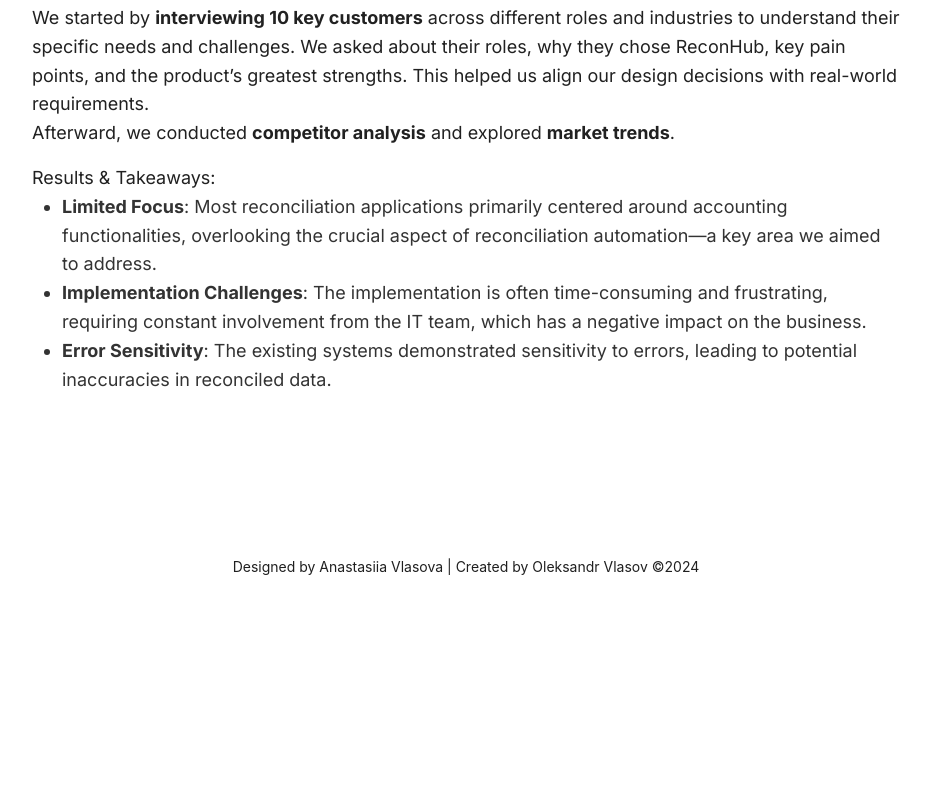
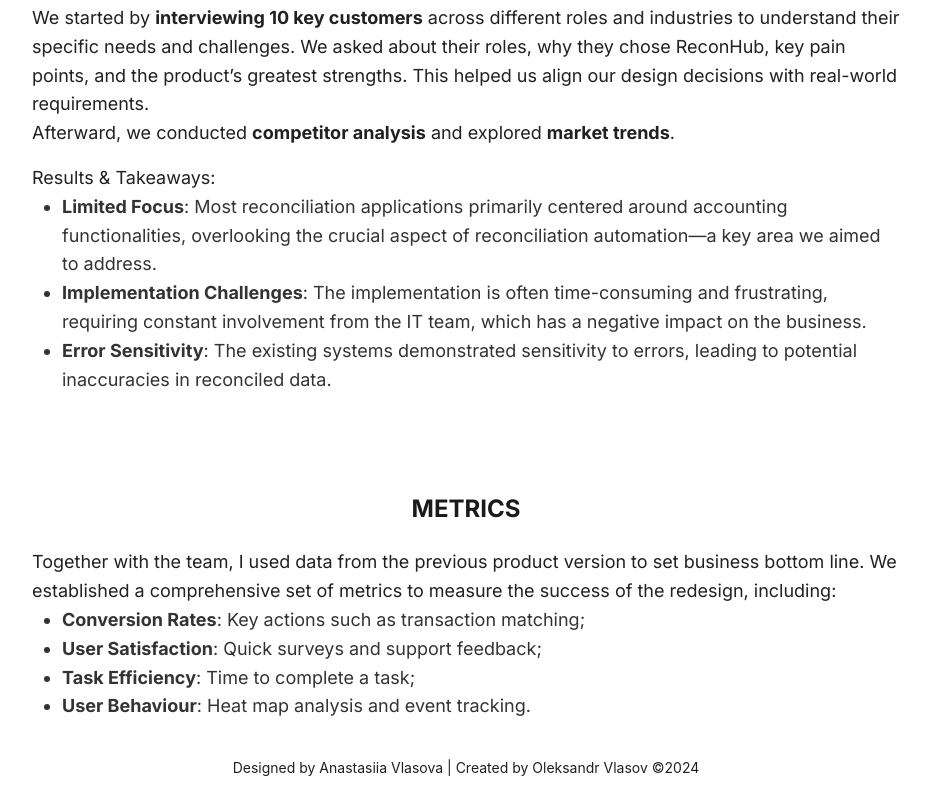
Before and after one commit to alexvlasov182/anastasiia-vlasova, a React (Vite) app: page /recon-hub in a window 1280 px wide. Shown: the part 1452-2252 px from the top of the page, without its empty margins (174-1105 px from the left). Before the commit the page ends 2050 px from the top, so only its background shows below. Built offline with nearby package versions, Linux system fonts and the light colour scheme.

Commit message:
Finished section metrics

```diff
--- a/src/components/Layout/PageLayout.tsx
+++ b/src/components/Layout/PageLayout.tsx
@@ -39,8 +39,6 @@ const PageLayout: React.FC<PageLayoutProps> = ({ children }) => {
                 Anastasiia Vlasova
               </Link>
             </div>
-
-
             <Menu
               theme="dark"
               mode="horizontal"
@@ -51,7 +49,9 @@ const PageLayout: React.FC<PageLayoutProps> = ({ children }) => {
           </div>
 
         </Header>
-        <Content className={styles.content}>{children}</Content>
+        <Content className={styles.content}>
+          {children}
+        </Content>
         <Footer className={styles.footer}>
           Designed by Anastasiia Vlasova | Created by Oleksandr Vlasov ©
           {new Date().getFullYear()}
--- a/src/domains/cards/components/ReconHub/ReconHub.module.scss
+++ b/src/domains/cards/components/ReconHub/ReconHub.module.scss
@@ -126,21 +126,21 @@
 /* Research Section */
 .researchContainer {
   max-width: 908px;
-  height: 586px;
+  //height: 586px;
   margin: 0 auto;
 
   padding: 0 20px;
   box-sizing: border-box;
 }
 
-.researchTitle {
+.researchTitle, .metricsTitle {
   font-size: 24px;
   font-family: "Inter", sans-serif;
   color: #1a1a1a;
   text-align: center;
 }
 
-.researchParagraph {
+.researchParagraph, .metricsParagraph {
   margin-top: 24px;
   font-family: "Inter", sans-serif;
   font-size: 18px;
@@ -168,3 +168,13 @@
 .mainList {
   padding-left: 30px;
 }
+
+/* Metrics */
+.metricsContainer {
+  max-width: 908px;
+  //height: 586px;
+  margin: 100px auto 0 auto;
+
+  padding: 0 20px;
+  box-sizing: border-box;
+}
--- /dev/null
+++ b/src/domains/cards/components/ReconHub/ReconHubMetrics.tsx
@@ -0,0 +1,24 @@
+import React from "react";
+import styles from './ReconHub.module.scss'
+
+const ReconHubMetrics: React.FC = () => {
+  return (
+    <section className={styles.metricsSection}>
+      <div className={styles.metricsContainer}>
+        <h2 className={styles.metricsTitle}>METRICS</h2>
+        <p className={styles.metricsParagraph}>
+          Together with the team, I used data from the previous product version to set business bottom line. We
+          established a comprehensive set of metrics to measure the success of the redesign, including:
+          <ul className={styles.mainList}>
+            <li className={styles.listItem}><b>Conversion Rates</b>: Key actions such as transaction matching;</li>
+            <li className={styles.listItem}><b>User Satisfaction</b>: Quick surveys and support feedback;</li>
+            <li className={styles.listItem}><b>Task Efficiency</b>: Time to complete a task;</li>
+            <li className={styles.listItem}><b>User Behaviour</b>: Heat map analysis and event tracking.</li>
+          </ul>
+        </p>
+      </div>
+    </section>
+  )
+}
+
+export default ReconHubMetrics;
--- a/src/pages/Pages.module.scss
+++ b/src/pages/Pages.module.scss
@@ -56,7 +56,6 @@
 .container {
   max-width: 1600px;
   width: 100%;
-  //text-align: center;
   padding: 20px;
   border-radius: var(--ant-border-radius-lg);
   background: #fff;
--- a/src/pages/ReconHubPage.tsx
+++ b/src/pages/ReconHubPage.tsx
@@ -5,6 +5,7 @@ import ReconHubHeroSection from "../domains/cards/components/ReconHub/ReconHubHe
 import styles from './Pages.module.scss'
 import ReconHubIntroduction from "../domains/cards/components/ReconHub/ReconHubIntroduction.tsx";
 import ReconHubResearch from "../domains/cards/components/ReconHub/ReconHubResearch.tsx";
+import ReconHubMetrics from "../domains/cards/components/ReconHub/ReconHubMetrics.tsx";
 
 const ReconHubPage: React.FC = () => {
   return (
@@ -13,6 +14,7 @@ const ReconHubPage: React.FC = () => {
       <div className={styles.container}>
         <ReconHubIntroduction />
         <ReconHubResearch />
+        <ReconHubMetrics />
       </div>
     </PageLayout>
   );
```
